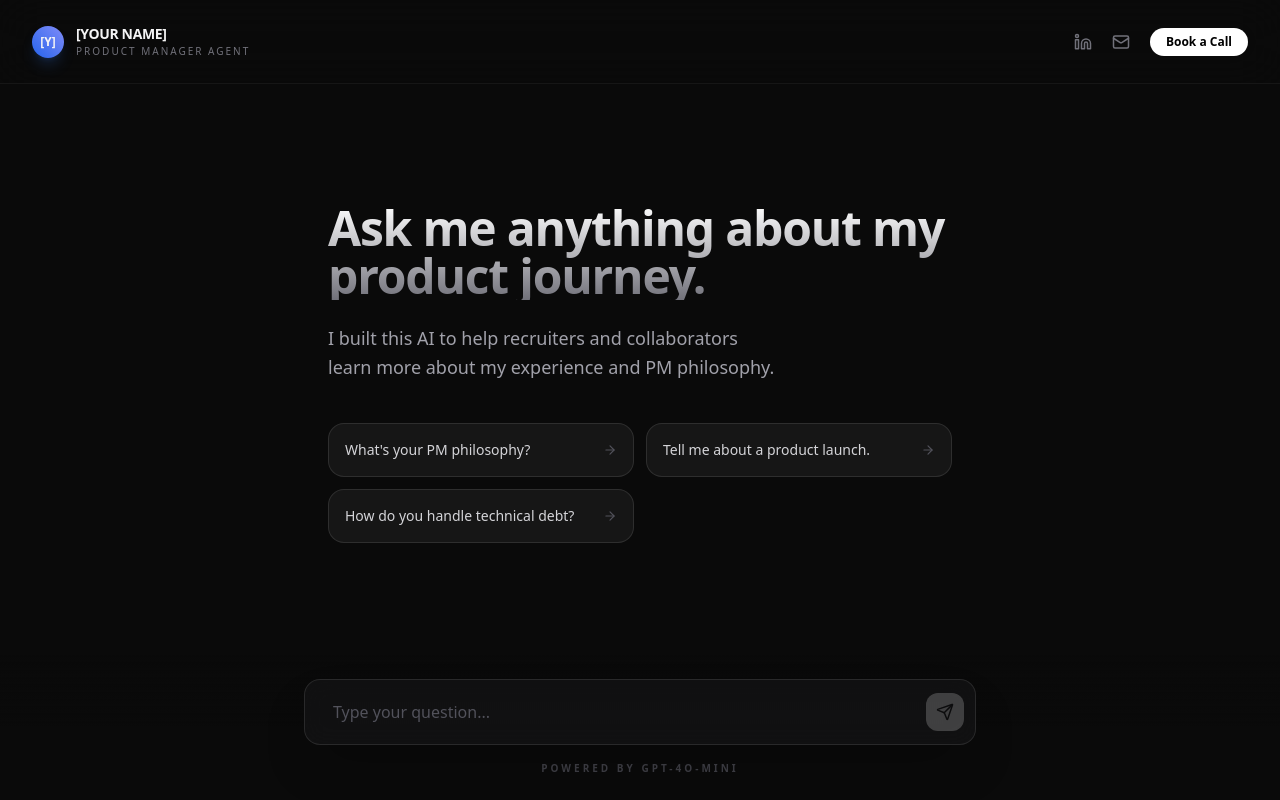
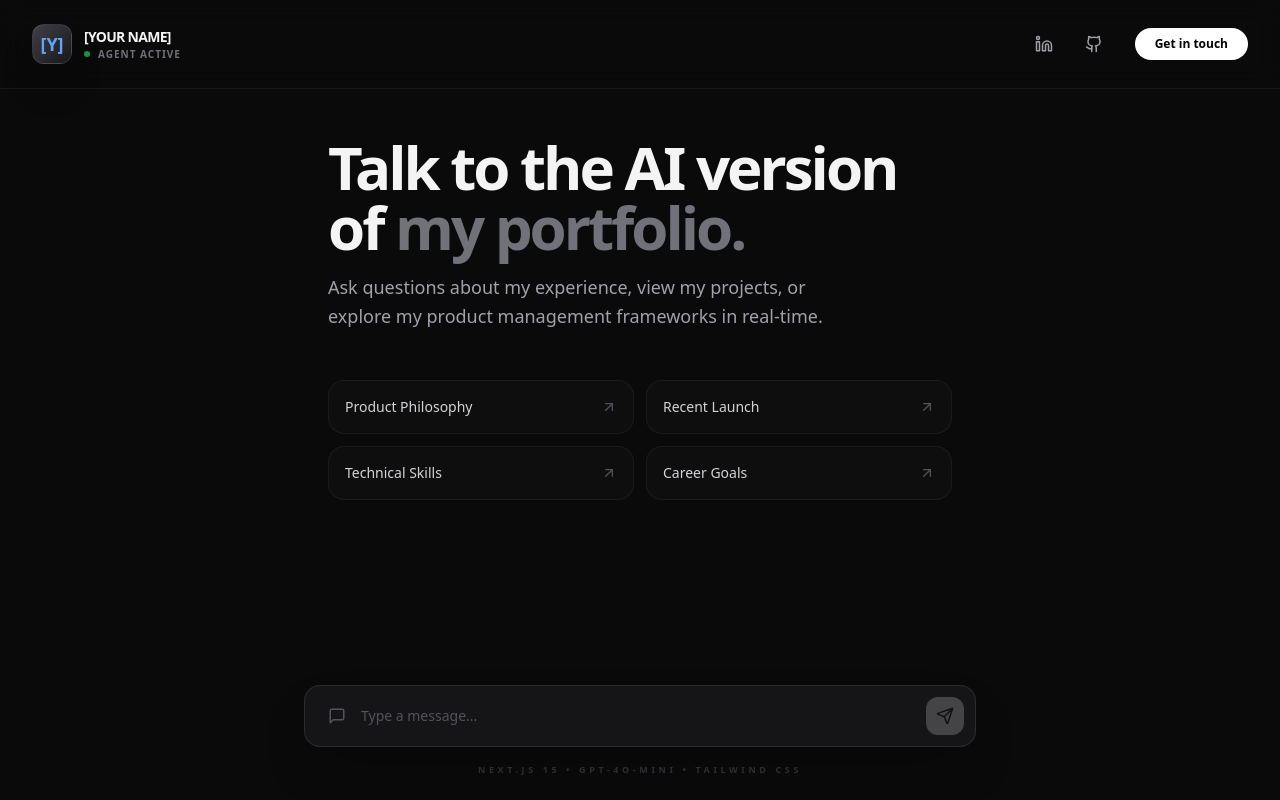
Before and after one commit to 6ghdvg5rzq-ops/my-pm-agent, a Next.js app: page / in a window 1280 px wide. Built offline with nearby package versions, Linux system fonts and the light colour scheme.

Commit message:
Final Guy Kushnir Makeover

```diff
--- a/app/page.tsx
+++ b/app/page.tsx
@@ -1,7 +1,8 @@
 'use client';
 
 import { useChat } from 'ai/react';
-import { Send, Sparkles, Mail, Linkedin, ArrowRight, User, Bot } from 'lucide-react';
+import { motion, AnimatePresence } from 'framer-motion';
+import { Send, Sparkles, Mail, Linkedin, ArrowUpRight, Github, MessageSquare } from 'lucide-react';
 import { useEffect, useRef } from 'react';
 
 export default function PMPortfolio() {
@@ -13,106 +14,142 @@ export default function PMPortfolio() {
   }, [messages]);
 
   const suggestions = [
-    "What's your PM philosophy?",
-    "Tell me about a product launch.",
-    "How do you handle technical debt?",
+    { label: "Product Philosophy", prompt: "What is your philosophy on building products?" },
+    { label: "Recent Launch", prompt: "Tell me about your most successful product launch." },
+    { label: "Technical Skills", prompt: "How do you work with engineering teams?" },
+    { label: "Career Goals", prompt: "What are you looking for in your next PM role?" },
   ];
 
   return (
-    <div className="flex flex-col h-screen bg-[#0a0a0a] text-zinc-100 selection:bg-blue-500/30">
-      {/* Premium Header */}
-      <header className="border-b border-white/5 px-8 py-6 flex justify-between items-center bg-[#0a0a0a]/80 backdrop-blur-xl sticky top-0 z-50">
+    <div className="flex flex-col h-screen bg-[#0a0a0a] text-zinc-100 font-sans selection:bg-blue-500/30">
+
+      {/* Navigation */}
+      <nav className="flex justify-between items-center px-8 py-6 backdrop-blur-md bg-[#0a0a0a]/50 sticky top-0 z-50 border-b border-white/5">
         <div className="flex items-center gap-3">
-          <div className="w-8 h-8 rounded-full bg-gradient-to-tr from-blue-600 to-indigo-400 flex items-center justify-center font-bold text-xs uppercase shadow-lg shadow-blue-500/20">
+          <div className="w-10 h-10 rounded-xl bg-gradient-to-br from-zinc-700 to-zinc-900 border border-white/10 flex items-center justify-center font-bold text-lg shadow-2xl text-blue-400">
             [Y]
           </div>
           <div>
-            <h1 className="font-bold text-sm tracking-tight">[YOUR NAME]</h1>
-            <p className="text-[10px] text-zinc-500 uppercase tracking-[0.2em] font-medium">Product Manager Agent</p>
+            <h1 className="font-bold text-sm tracking-tighter">[YOUR NAME]</h1>
+            <div className="flex items-center gap-2">
+              <span className="w-1.5 h-1.5 rounded-full bg-green-500 animate-pulse" />
+              <p className="text-[10px] text-zinc-500 uppercase tracking-widest font-bold">Agent Active</p>
             </div>
           </div>
-        <div className="flex gap-5 items-center">
-          <a href="#" className="text-zinc-500 hover:text-white transition-colors"><Linkedin size={18} /></a>
-          <a href="#" className="text-zinc-500 hover:text-white transition-colors"><Mail size={18} /></a>
-          <button className="hidden md:block bg-white text-black px-4 py-1.5 rounded-full text-xs font-semibold hover:bg-zinc-200 transition-all active:scale-95">
-            Book a Call
+        </div>
+        <div className="flex gap-4 items-center">
+          <a href="#" className="p-2 rounded-full hover:bg-white/5 transition-colors text-zinc-400 hover:text-white"><Linkedin size={18} /></a>
+          <a href="#" className="p-2 rounded-full hover:bg-white/5 transition-colors text-zinc-400 hover:text-white"><Github size={18} /></a>
+          <button className="hidden sm:block ml-2 px-5 py-2 rounded-full bg-white text-black text-xs font-bold hover:bg-zinc-200 transition-all active:scale-95">
+            Get in touch
           </button>
         </div>
-      </header>
+      </nav>
 
-      {/* Main Chat Content */}
-      <div ref={scrollRef} className="flex-1 overflow-y-auto px-6 pt-10 pb-32 max-w-2xl mx-auto w-full space-y-8">
+      <div className="flex-1 overflow-y-auto custom-scrollbar" ref={scrollRef}>
+        <div className="max-w-2xl mx-auto px-6 py-12 w-full">
 
-        {/* Hero State (Before chat starts) */}
+          {/* Hero Section - Only shows when no messages */}
+          <AnimatePresence>
             {messages.length === 0 && (
-          <div className="py-20 animate-in fade-in slide-in-from-bottom-4 duration-1000">
-            <h2 className="text-4xl md:text-5xl font-bold tracking-tight mb-6 bg-gradient-to-b from-white to-zinc-500 bg-clip-text text-transparent">
-              Ask me anything about my product journey.
+              <motion.div
+                initial={{ opacity: 0, y: 20 }}
+                animate={{ opacity: 1, y: 0 }}
+                exit={{ opacity: 0, y: -20 }}
+                transition={{ duration: 0.6 }}
+                className="space-y-8"
+              >
+                <div className="space-y-4">
+                  <h2 className="text-5xl md:text-6xl font-bold tracking-tighter leading-[1.1]">
+                    Talk to the AI version of <span className="text-zinc-500">my portfolio.</span>
                   </h2>
-            <p className="text-zinc-400 text-lg mb-10 leading-relaxed max-w-md">
-              I built this AI to help recruiters and collaborators learn more about my experience and PM philosophy.
+                  <p className="text-zinc-400 text-lg leading-relaxed max-w-lg">
+                    Ask questions about my experience, view my projects, or explore my product management frameworks in real-time.
                   </p>
+                </div>
 
-            <div className="grid grid-cols-1 md:grid-cols-2 gap-3">
-              {suggestions.map((s) => (
-                <button
-                  key={s}
-                  onClick={() => setInput(s)}
-                  className="flex items-center justify-between text-left text-sm border border-white/10 bg-white/5 p-4 rounded-2xl hover:bg-white/10 hover:border-white/20 transition-all group active:scale-[0.98]"
+                <div className="grid grid-cols-1 sm:grid-cols-2 gap-3 pt-4">
+                  {suggestions.map((item, i) => (
+                    <motion.button
+                      key={item.label}
+                      initial={{ opacity: 0, y: 10 }}
+                      animate={{ opacity: 1, y: 0 }}
+                      transition={{ delay: i * 0.1 + 0.3 }}
+                      onClick={() => setInput(item.prompt)}
+                      className="flex items-center justify-between p-4 rounded-2xl border border-white/5 bg-white/[0.02] hover:bg-white/[0.06] hover:border-white/10 transition-all group text-left"
                     >
-                  <span className="text-zinc-300 group-hover:text-white">{s}</span>
-                  <ArrowRight size={14} className="text-zinc-600 group-hover:text-white group-hover:translate-x-1 transition-all" />
-                </button>
+                      <span className="text-sm font-medium text-zinc-300 group-hover:text-white">{item.label}</span>
+                      <ArrowUpRight size={16} className="text-zinc-600 group-hover:text-white group-hover:translate-x-0.5 group-hover:-translate-y-0.5 transition-all" />
+                    </motion.button>
                   ))}
                 </div>
-          </div>
+              </motion.div>
             )}
+          </AnimatePresence>
 
           {/* Chat Messages */}
+          <div className="space-y-8 pb-20">
             {messages.map((m) => (
-          <div key={m.id} className={`flex gap-4 ${m.role === 'user' ? 'justify-end animate-in slide-in-from-right-2' : 'justify-start animate-in slide-in-from-left-2'}`}>
+              <motion.div
+                key={m.id}
+                initial={{ opacity: 0, y: 10 }}
+                animate={{ opacity: 1, y: 0 }}
+                className={`flex gap-4 ${m.role === 'user' ? 'justify-end' : 'justify-start'}`}
+              >
                 {m.role !== 'user' && (
-              <div className="w-8 h-8 rounded-full bg-zinc-800 border border-white/10 flex items-center justify-center text-blue-400 shrink-0">
+                  <div className="w-8 h-8 rounded-lg bg-blue-600/10 border border-blue-500/20 flex items-center justify-center text-blue-400 shrink-0 shadow-inner">
                     <Sparkles size={14} />
                   </div>
                 )}
-            <div className={`max-w-[85%] rounded-2xl px-5 py-3.5 shadow-sm text-sm leading-relaxed ${
+                <div className={`max-w-[85%] rounded-2xl px-5 py-3.5 shadow-2xl text-sm leading-relaxed ${
                   m.role === 'user'
-                ? 'bg-blue-600 text-white font-medium'
-                : 'bg-zinc-900 border border-white/5 text-zinc-300'
+                    ? 'bg-zinc-100 text-zinc-900 font-medium'
+                    : 'bg-zinc-900/50 border border-white/5 text-zinc-300 backdrop-blur-sm'
                 }`}>
                   {m.content}
                 </div>
                 {m.role === 'user' && (
-              <div className="w-8 h-8 rounded-full bg-zinc-200 flex items-center justify-center text-zinc-900 shrink-0 font-bold text-[10px]">
-                ME
+                  <div className="w-8 h-8 rounded-lg bg-zinc-800 flex items-center justify-center text-zinc-500 shrink-0 border border-white/5">
+                    <User size={14} />
                   </div>
                 )}
-          </div>
+              </motion.div>
             ))}
           </div>
+        </div>
+      </div>
 
-      {/* Persistent Bottom Bar */}
-      <div className="fixed bottom-0 left-0 right-0 p-6 bg-gradient-to-t from-[#0a0a0a] via-[#0a0a0a] to-transparent">
-        <form onSubmit={handleSubmit} className="max-w-2xl mx-auto relative group">
+      {/* Persistent Input Bar */}
+      <div className="p-6 bg-gradient-to-t from-[#0a0a0a] via-[#0a0a0a] to-transparent sticky bottom-0">
+        <form onSubmit={handleSubmit} className="max-w-2xl mx-auto relative">
+          <div className="relative flex items-center">
             <input
-            className="w-full bg-zinc-900/50 border border-white/10 rounded-2xl py-5 pl-7 pr-16 outline-none focus:ring-2 focus:ring-blue-500/20 focus:border-blue-500/50 transition-all backdrop-blur-md shadow-2xl placeholder:text-zinc-600"
+              className="w-full bg-zinc-900/80 border border-white/10 rounded-2xl py-5 pl-14 pr-16 outline-none focus:ring-2 focus:ring-blue-500/30 focus:border-blue-500/50 transition-all shadow-2xl placeholder:text-zinc-600 text-sm"
               value={input}
-            placeholder="Type your question..."
+              placeholder="Type a message..."
               onChange={handleInputChange}
             />
+            <MessageSquare className="absolute left-6 text-zinc-600" size={18} />
             <button
               type="submit"
-            className="absolute right-3 top-1/2 -translate-y-1/2 bg-white text-black p-2.5 rounded-xl hover:scale-105 transition-all active:scale-95 disabled:opacity-20"
               disabled={!input}
+              className="absolute right-3 p-2.5 rounded-xl bg-white text-black hover:scale-105 active:scale-95 transition-all disabled:opacity-20 disabled:grayscale"
             >
               <Send size={18} />
             </button>
+          </div>
+          <p className="text-[9px] text-center text-zinc-600 mt-4 uppercase tracking-[0.4em] font-black opacity-50">
+            Next.js 15 • GPT-4o-Mini • Tailwind CSS
+          </p>
         </form>
-        <p className="text-[10px] text-center text-zinc-700 mt-4 uppercase tracking-[0.3em] font-bold">
-          Powered by GPT-4o-Mini
-        </p>
       </div>
+
+      <style jsx global>{`
+        .custom-scrollbar::-webkit-scrollbar { width: 4px; }
+        .custom-scrollbar::-webkit-scrollbar-track { background: transparent; }
+        .custom-scrollbar::-webkit-scrollbar-thumb { background: #222; border-radius: 10px; }
+        .custom-scrollbar::-webkit-scrollbar-thumb:hover { background: #333; }
+      `}</style>
     </div>
   );
 }
--- a/package.json
+++ b/package.json
@@ -12,6 +12,7 @@
     "@ai-sdk/openai": "^1.0.0",
     "ai": "^4.0.0",
     "autoprefixer": "^10.4.20",
+    "framer-motion": "^12.38.0",
     "lucide-react": "^0.460.0",
     "next": "^16.2.2",
     "postcss": "^8.4.47",
```
Also changed, not shown: 1 other file (tests, documents, lock files or other folders). Lines whose indentation alone changed are shown as unchanged.
